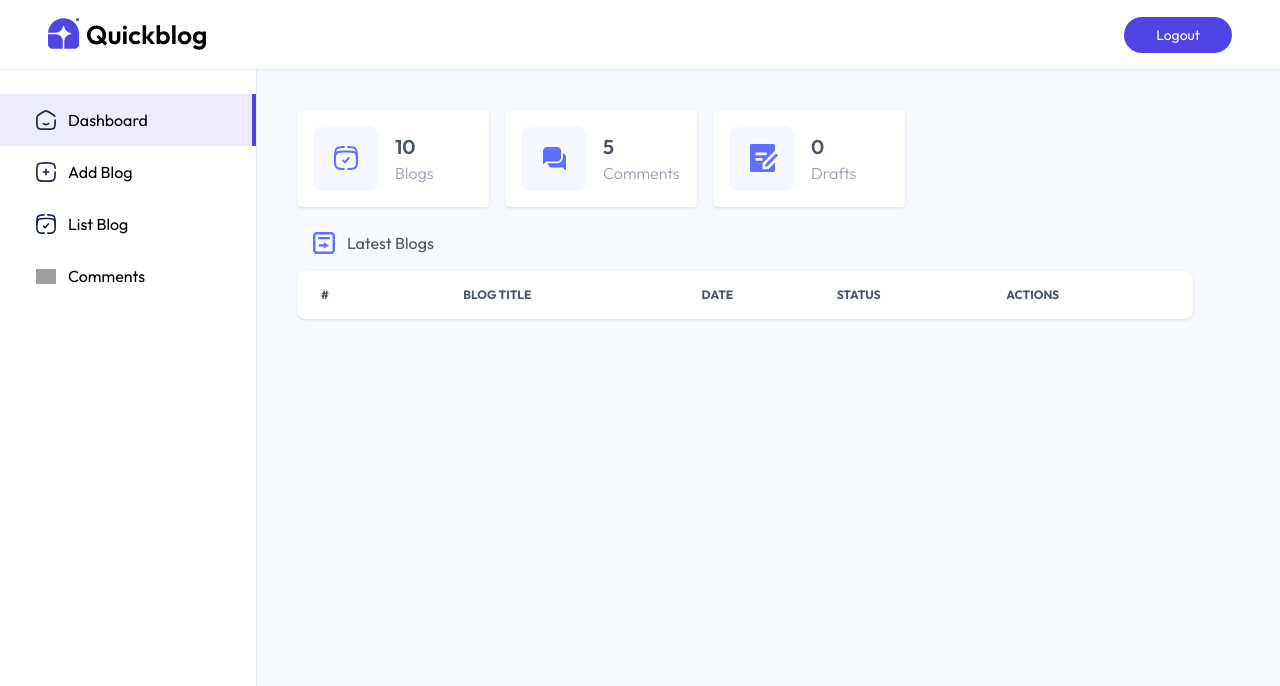
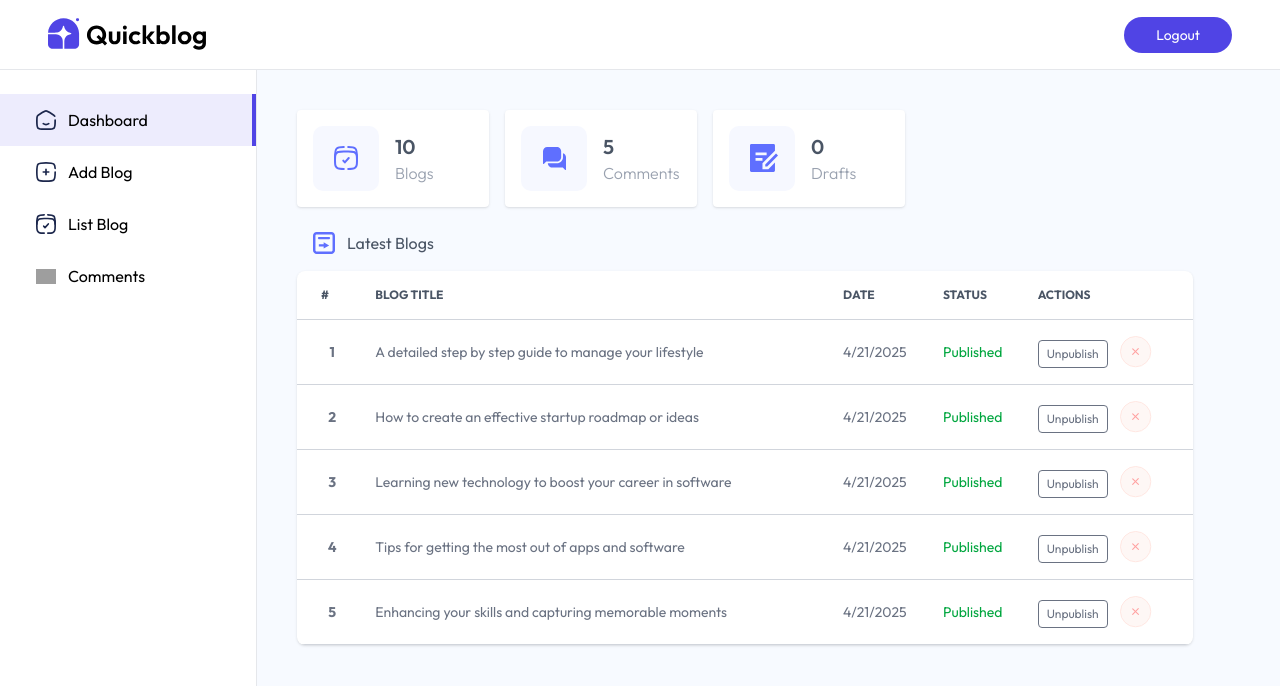
Before and after one commit to Praveen1692/Blog-Project, a React (Vite) app in the folder Client/: page /admin in a window 1280 px wide. Shown: the top 686 px of the page. Built offline with nearby package versions, Linux system fonts and the light colour scheme; grey boxes are pictures that could not be loaded.

Commit message:
List Blog

```diff
--- /dev/null
+++ b/Client/src/pages/admin/BlogTableItem.jsx
@@ -0,0 +1,41 @@
+import React from "react";
+import { assets } from "../../assets/assets";
+
+function BlogTableItem({ blog, fetchBlogs, index }) {
+  const { title, createdAt } = blog;
+  const BlogDate = new Date(createdAt);
+  return (
+    <tr className="border-y border-gray-300">
+      <th className="px-2 py-4">{index}</th>
+      <td className="px-2 py-4">{title}</td>
+
+      <td className="px-2 py-4 max-sm:hidden ">
+        {BlogDate.toLocaleDateString()}
+      </td>
+
+      <td className="px-2 py-4 max-sm:hidden ">
+        <p
+          className={`${
+            blog.isPublished ? "text-green-600" : "text-orange-600"
+          }`}
+        >
+          {blog.isPublished ? "Published" : "Unpublished"}
+        </p>
+      </td>
+
+      <td className="px-2 py-4 flex text-xs gap-3">
+        <button className="border px-2 py-0.5 mt-1 rounded cursor-pointer ">
+          {blog.isPublished ? "Unpublish" : "Publish"}
+        </button>
+
+        <img
+          src={assets.cross_icon}
+          alt="Delete"
+          className="w-8 hover:scale-110 transition-all cursor-pointer"
+        />
+      </td>
+    </tr>
+  );
+}
+
+export default BlogTableItem;
--- a/Client/src/pages/admin/Dashboard.jsx
+++ b/Client/src/pages/admin/Dashboard.jsx
@@ -1,5 +1,6 @@
 import React, { useEffect, useState } from "react";
 import { assets, dashboard_data } from "../../assets/assets";
+import BlogTableItem from "./BlogTableItem";
 
 function Dashboard() {
   const [dashboardData, setDashboardData] = useState({
@@ -82,7 +83,16 @@
               </tr>
             </thead>
 
-            <tbody></tbody>
+            <tbody>
+              {dashboardData.recentBlogs.map((blog, index) => (
+                <BlogTableItem
+                  key={blog._id}
+                  blog={blog}
+                  fetchBlogs={fetchDashboard}
+                  index={index + 1}
+                />
+              ))}
+            </tbody>
           </table>
         </div>
       </div>
```
